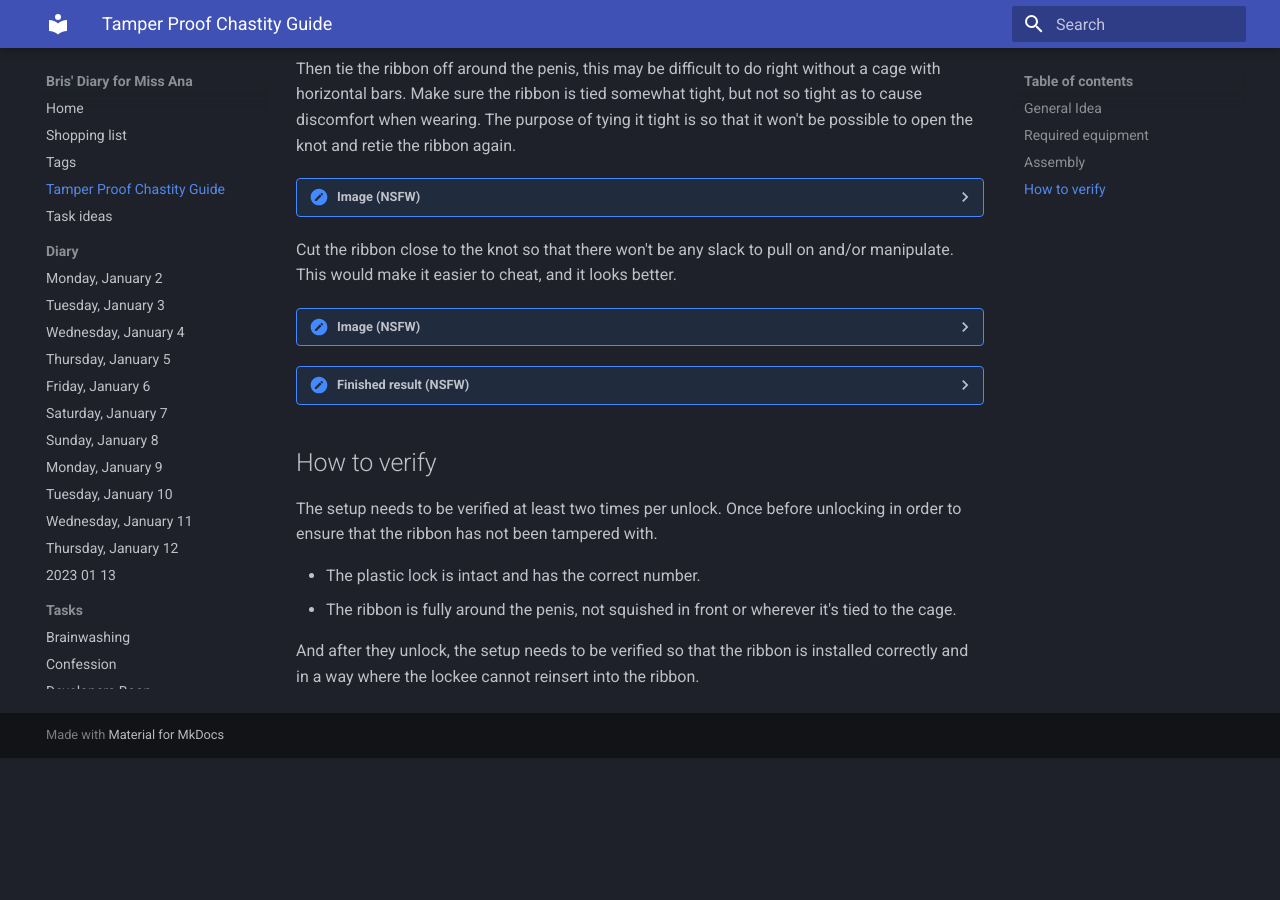
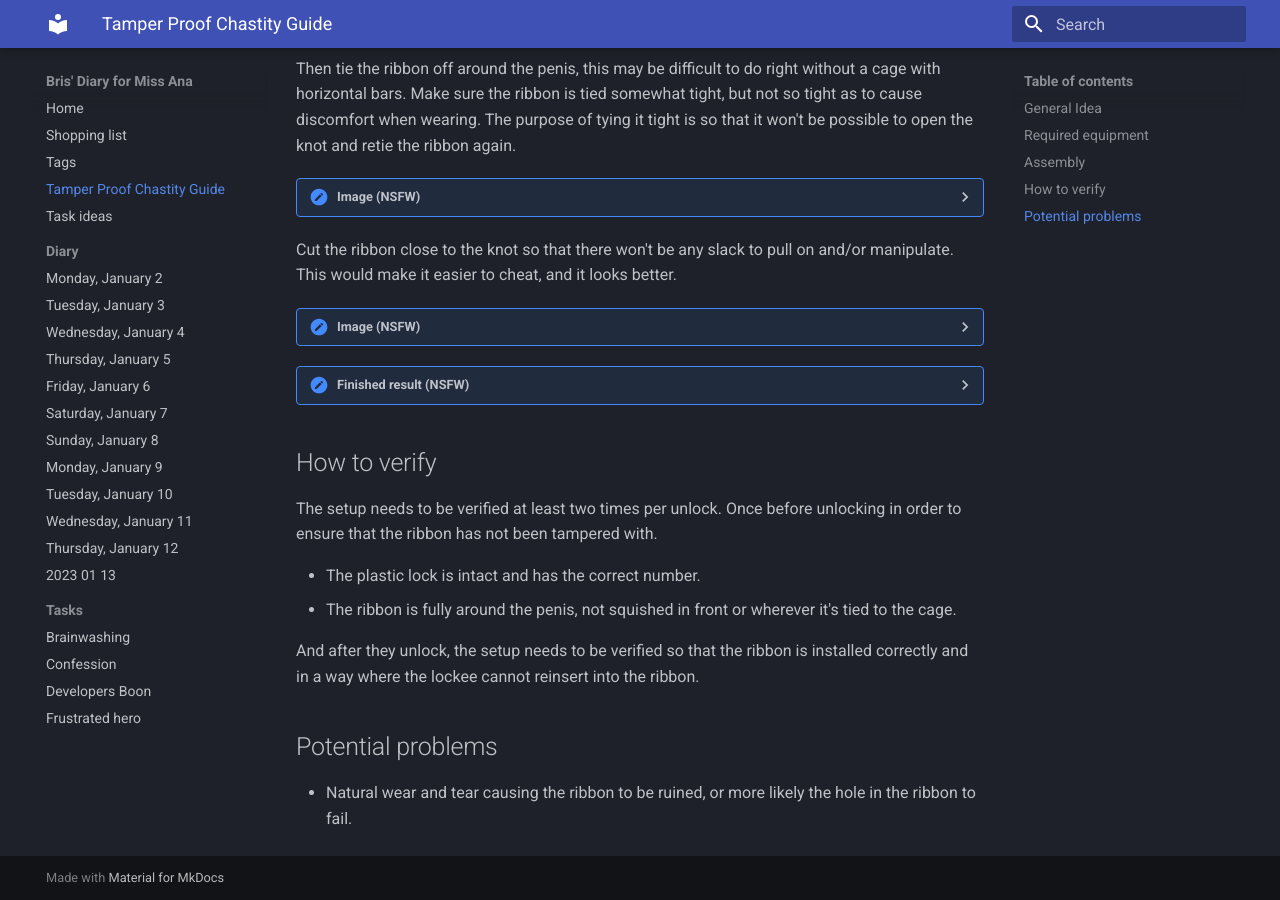
Before and after one commit to bris00/DFMA, an MkDocs documentation site: the page built from diary/Tamper Proof Chastity Guide.md, in a window 1280 px wide and 900 px high, scrolled down 1140 px. Built offline with MkDocs 1.6.1 and Material for MkDocs 9.7.7, drawn with Linux system fonts in a browser that asks for light colours; before the commit the page ends 1898 px from its top, so only the background shows below that.

Commit message:
vault backup: 2023-01-14 00:37:25
Affected files:
diary/.obsidian/workspace.json
diary/Tamper Proof Chastity Guide.md

```diff
--- a/diary/Tamper Proof Chastity Guide.md
+++ b/diary/Tamper Proof Chastity Guide.md
@@ -61,3 +61,7 @@ The setup needs to be verified at least two times per unlock. Once before unlock
 * The ribbon is fully around the penis, not squished in front or wherever it's tied to the cage.
 
 And after they unlock, the setup needs to be verified so that the ribbon is installed correctly and in a way where the lockee cannot reinsert into the ribbon.
+
+## Potential problems
+
+* Natural wear and tear causing the ribbon to be ruined, or more likely the hole in the ribbon to fail.
```
Also changed, not shown: 1 other file.
